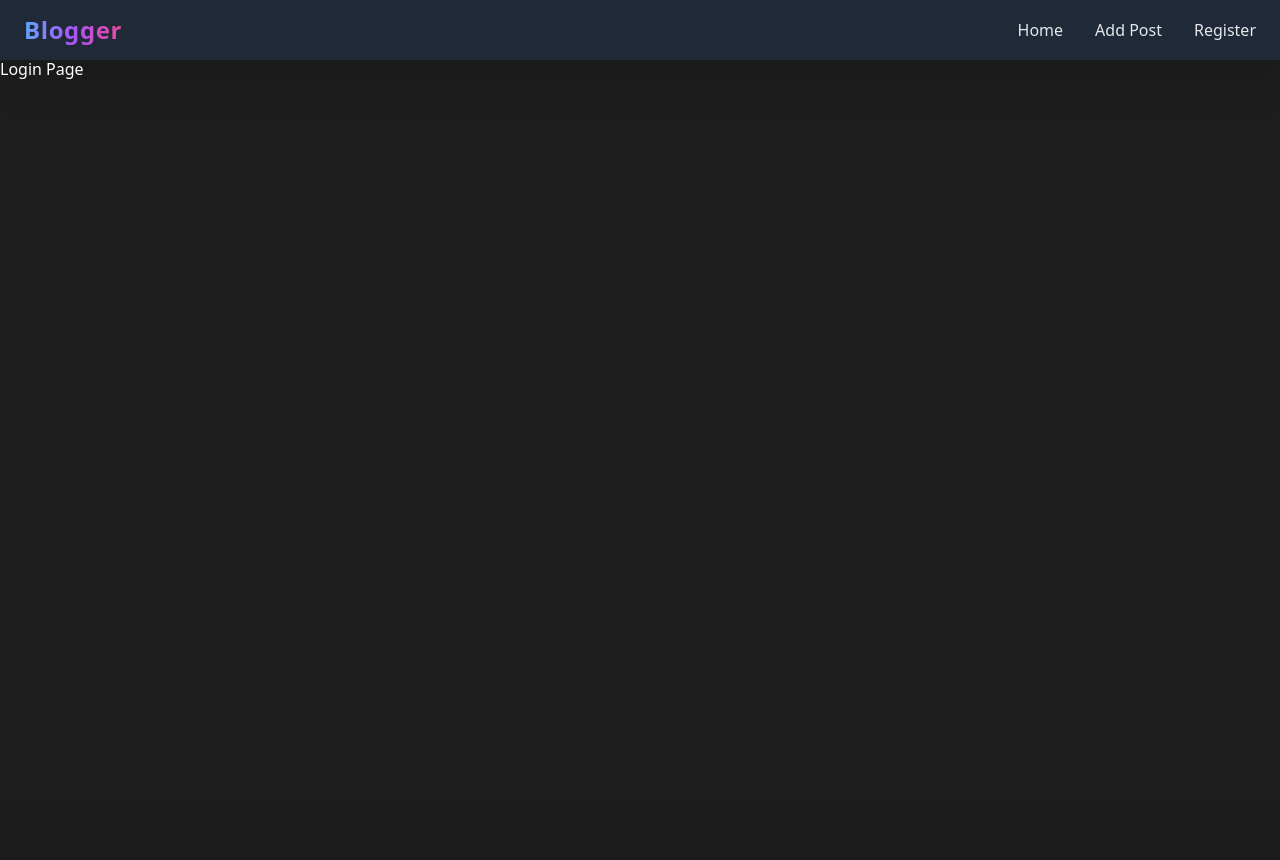
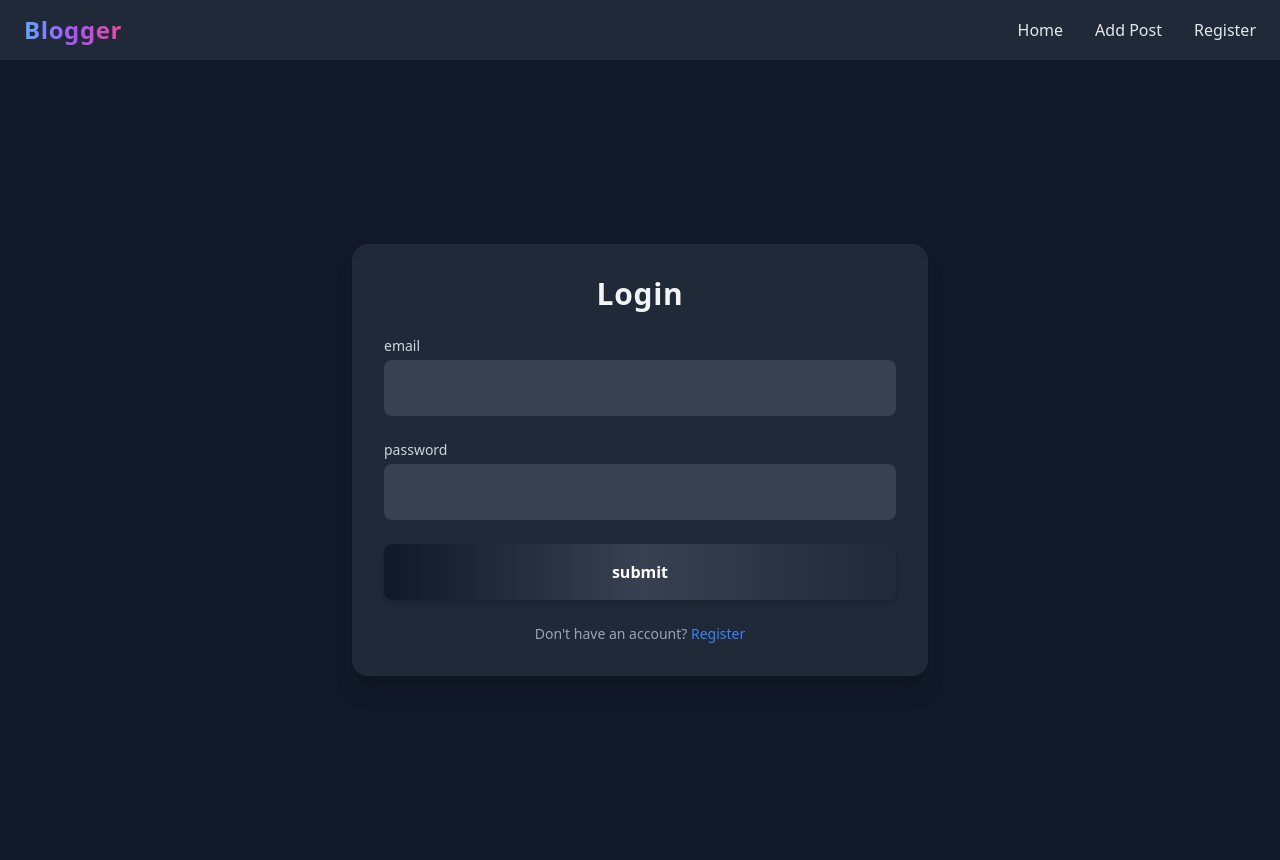
Before and after one commit to harshalpatil2809/Blog-Website, a Flask app: template templates/login.html in a window 1280 px wide. Before the commit the page ends 79 px from the top, so only its background shows below. Run offline with Flask 3, Linux system fonts and the light colour scheme; the template is opened without the code that fills it: values that come from a table or form of the project are taken from there, others are empty; some libraries are stand-ins or nearby versions.

Commit message:
login,registration done

```diff
--- a/app.py
+++ b/app.py
@@ -2,7 +2,7 @@ from flask import Flask,render_template,url_for,redirect,session,flash
 from datetime import datetime
 from flask_wtf import FlaskForm
 from wtforms import StringField,PasswordField,EmailField,SubmitField
-from wtforms.validators import DataRequired,Email,ValidationError
+from wtforms.validators import DataRequired,Email,ValidationError,Regexp
 import bcrypt
 from flask_mysqldb import MySQL
 
@@ -17,43 +17,59 @@ mysql = MySQL(app)
 
 class Registration(FlaskForm):
     name = StringField("name", validators=[DataRequired()])
-    email = EmailField("email", validators=[DataRequired(), Email()])
+    user_name = StringField("username", validators=[DataRequired()])
+    email = EmailField("email", validators=[
+        DataRequired(),
+        Regexp(r'^[a-zA-Z0-9._%+-]+@[a-zA-Z0-9.-]+\.[a-zA-Z]{2,}$',
+               message="Invalid email format. Please enter a valid email.")
+    ])
     password = PasswordField("password", validators=[DataRequired()])
     submit = SubmitField("submit")
+
+    def validate_email(self,field):
+        cursor = mysql.connection.cursor()
+        cursor.execute("SELECT * FROM users WHERE email=%s", (field.data,))
+        user = cursor.fetchone()
+        cursor.close()
+        if user:
+            raise ValidationError("Email is Already taken... Please try another email.")
+
 
 class LoginForm(FlaskForm):
     email = EmailField("email", validators=[DataRequired(), Email()])
     password = PasswordField("password", validators=[DataRequired()])
     submit = SubmitField("submit")
 
+
 @app.route("/")
 def home():
     return render_template("index.html")
+
 
 @app.route("/post")
 def post():
     return render_template("post.html")
 
-@app.route("/login")
+
+@app.route("/login", methods = ['POST','GET'])
 def login():
     form  = LoginForm()
     if form.validate_on_submit():
         email = form.email.data
         password = form.password.data
-
-
-
         cursor = mysql.connection.cursor()
 
-        cursor.execute(" SELECT * FROM users WHERE email = %s"(email,))
+        cursor.execute(" SELECT * FROM users WHERE email = %s",(email,))
         user = cursor.fetchone()
         cursor.close()
-        if user and bcrypt.checkpw(password.encode('utf-8'), user[3].encod('utf-8')):
+        if user and bcrypt.checkpw(password.encode('utf-8'), user[4].encode('utf-8')):
             session['user_id'] = user[0]
             return redirect(url_for("dashboard"))
         else:
-            flash("Login Failed..!, Please check your Email or Password.")
+            flash("Login Failed..! Please check your Email or Password.", "error")
             return redirect(url_for("login"))
+
+    return render_template("login.html",form=form)
 
 
 @app.route("/registration", methods=['POST','GET'])
@@ -61,6 +77,7 @@ def registration():
     form  = Registration()
     if form.validate_on_submit():
         name = form.name.data
+        user_name = form.user_name.data
         email = form.email.data
         password = form.password.data
 
@@ -68,7 +85,7 @@ def registration():
 
         cursor = mysql.connection.cursor()
 
-        cursor.execute(" INSERT INTO users (name, email, password) VALUES (%s, %s, %s)",(name,email,hashed_pass))
+        cursor.execute(" INSERT INTO users (name, user_name, email, password) VALUES (%s, %s, %s, %s)",(name,user_name,email,hashed_pass))
         mysql.connection.commit()
         cursor.close()
 
@@ -76,9 +93,36 @@ def registration():
 
     return render_template("register.html",form=form)
 
+
+
 @app.route("/dashboard")
 def dashboard():
-    return render_template("dashboard.html")
+    if 'user_id' in session:
+        user_id = session['user_id']
+        cursor = mysql.connection.cursor()
+        cursor.execute(" SELECT * FROM users WHERE id = %s",(user_id,))
+        user = cursor.fetchone()
+        cursor.close()
+        print(user)
+        if user :
+            name = user[1]
+            username = user[2]
+            email = user[3]
+            return render_template("dashboard.html", username=username)
+
+    return redirect(url_for("login"))
+
+
+
+
+@app.route("/logout")
+def logout():
+    session.pop("user_id", None)
+    flash("You have successfully Loged out...")
+    return redirect(url_for("home"))
+
+
+
 
 if __name__ == "__main__":
     app.run(debug=True,host="0.0.0.0")
--- a/templates/login.html
+++ b/templates/login.html
@@ -1,9 +1,71 @@
 {% extends 'base.html' %}
 
-{% block title %} <title>Login Page</title> {% endblock %}
+{% block title %}
+<title>Login Page</title>
+{% endblock %}
 
 {% block content %}
 
-    <h1>Login Page</h1>
+<div class="min-h-screen flex flex-col items-center justify-center bg-gray-900 px-4">
+
+    <!-- Error Section -->
+
+
+    <!-- Form Card -->
+    <div class="w-full max-w-md sm:max-w-lg md:max-w-xl bg-gray-800 rounded-2xl shadow-xl p-8">
+        <h2 class="text-3xl font-bold text-gray-100 mb-6 text-center tracking-wide">Login</h2>
+        {% with messages = get_flashed_messages(category_filter=["error"]) %}
+            {% if messages %}
+                <div class="bg-red-600 text-white p-3 rounded mb-4 text-center font-medium">
+                {% for message in messages %}
+                    <p>{{ message }}</p>
+                {% endfor %}
+                </div>
+            {% endif %}
+         {% endwith %}
+        <form action="/login" method="post" class="space-y-6">
+            {{ form.hidden_tag() }}
+
+            <!-- Email Field -->
+            <div>
+                {{ form.email.label(for="email", class="block text-gray-300 mb-1 text-sm font-medium") }}
+                {{ form.email(id="email", class="w-full px-5 py-3 rounded-lg bg-gray-700 text-gray-100 placeholder-gray-400 focus:outline-none focus:ring-2 focus:ring-blue-500 focus:ring-offset-1") }}
+
+                {% if form.email.errors %}
+                    <ul class="mt-1 text-red-500 text-sm">
+                        {% for error in form.email.errors %}
+                            <li>{{ error }}</li>
+                        {% endfor %}
+                    </ul>
+                {% endif %}
+            </div>
+
+            <!-- Password Field -->
+            <div>
+                {{ form.password.label(for="password", class="block text-gray-300 mb-1 text-sm font-medium") }}
+                {{ form.password(id="password", class="w-full px-5 py-3 rounded-lg bg-gray-700 text-gray-100 placeholder-gray-400 focus:outline-none focus:ring-2 focus:ring-blue-500 focus:ring-offset-1") }}
+
+                {% if form.password.errors %}
+                    <ul class="mt-1 text-red-500 text-sm">
+                        {% for error in form.password.errors %}
+                            <li>{{ error }}</li>
+                        {% endfor %}
+                    </ul>
+                {% endif %}
+            </div>
+
+            <!-- Submit Button -->
+            <div>
+                {{ form.submit(class="w-full py-3 bg-gradient-to-r from-gray-900 via-gray-700 to-gray-800 text-white font-bold rounded-lg shadow-md hover:from-gray-800 hover:to-gray-900 transition duration-300") }}
+            </div>
+        </form>
+
+        <!-- Extra links -->
+        <p class="text-center text-gray-400 text-sm mt-4">
+            Don't have an account?
+            <a href="{{ url_for('registration') }}" class="text-blue-500 hover:text-blue-400 font-medium">Register</a>
+        </p>
+    </div>
+</div>
 
 {% endblock %}
```
Also changed, not shown: templates/dashboard.html (+10 -0 lines), templates/register.html (+16 -3 lines).
